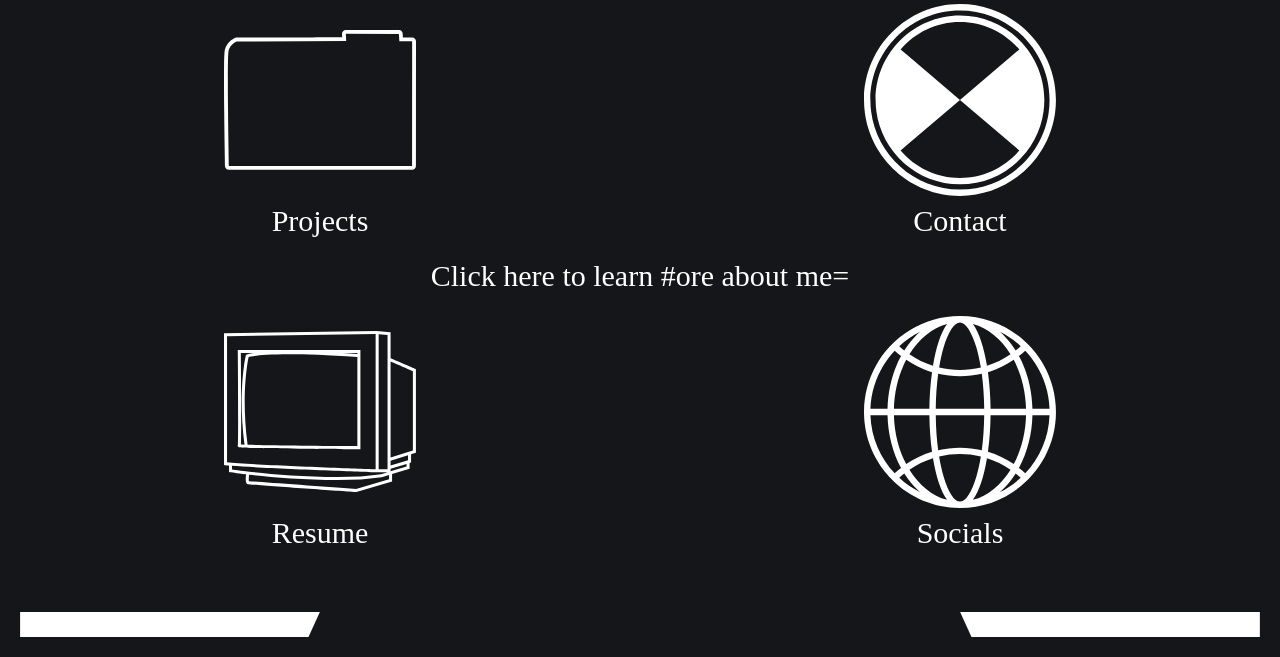
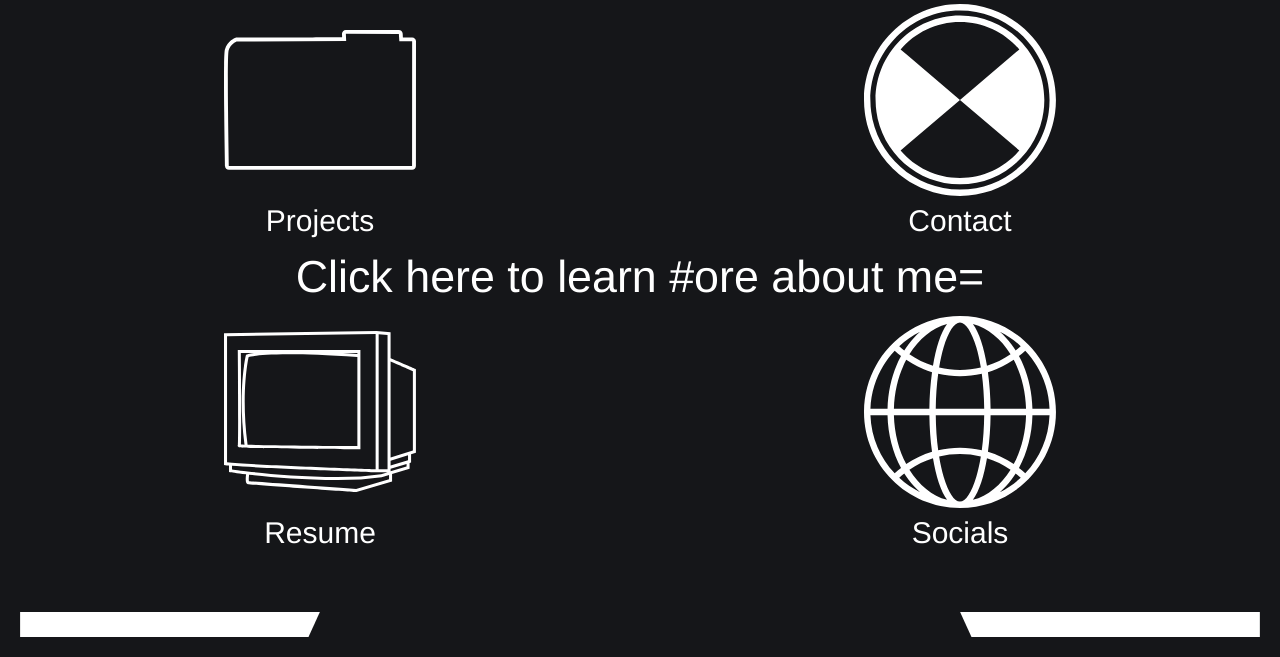
Before and after one commit to Phoenixn82/pe-projects, a PHP site: page /new_website/index.php in a window 1280 px wide. Shown: the part 143-800 px from the top of the page. Run offline with PHP 8.4, Linux system fonts and the light colour scheme.

Commit message:
Add basic social page and some font changes

```diff
--- a/new_website/css_setup/setup.css
+++ b/new_website/css_setup/setup.css
@@ -36,8 +36,9 @@ body {
   background-color: #151619;
   color: white;
 }
-@import "https://fonts.googleapis.com/css?family=Roboto+Mono:100";
 
-h2, p, h1, h3 {
-  font-family: "Roboto Mono";
+
+h2, p, h1, h3, a {
+ font-family: 'helvetica';
+ font-weight: 200;
 }
--- a/new_website/footer.php
+++ b/new_website/footer.php
@@ -1,11 +1,7 @@
 
         <!-- /main content -->
       </main>
-
-
     <footer>
-
-
 
           <div class="footer-icon left">
               <svg width="100%" height="100%" viewBox="0 0 2860 242" version="1.1" xmlns="http://www.w3.org/2000/svg" xmlns:xlink="http://www.w3.org/1999/xlink" xml:space="preserve" xmlns:serif="http://www.serif.com/" style="fill-rule:evenodd;clip-rule:evenodd;stroke-linejoin:round;stroke-miterlimit:2;"><path d="M2859.25,0.5l-109.865,240.726l-2748.89,0l0,-240.726l2858.75,0Z" style="fill:#fff;fill-rule:nonzero;stroke:#000;stroke-opacity:0;stroke-width:1px;"/></svg>
@@ -15,9 +11,7 @@
               <svg width="100%" height="100%" viewBox="0 0 2860 242" version="1.1" xmlns="http://www.w3.org/2000/svg" xmlns:xlink="http://www.w3.org/1999/xlink" xml:space="preserve" xmlns:serif="http://www.serif.com/" style="fill-rule:evenodd;clip-rule:evenodd;stroke-linejoin:round;stroke-miterlimit:2;"><path d="M0.5,0.5l109.865,240.726l2748.89,0l-0,-240.726l-2858.75,0Z" style="fill:#fff;fill-rule:nonzero;stroke:#000;stroke-opacity:0;stroke-width:1px;"/></svg>
           </div>
 
-
     </footer>
-
 
     <script src="js/text-scramble.js"></script>
   </body>
--- a/new_website/home/home_menu.css
+++ b/new_website/home/home_menu.css
@@ -9,40 +9,34 @@
   /*border:  2px solid red;
 */
 }
+
 .home-menu .projects {
   grid-column: 1 / 2;
   grid-row: 1 / 2;
+}
 
-
-}
 .home-menu .contact {
   grid-column:  2 / 3;
   grid-row:  1 / 2;
+}
 
-}
 .home-menu .resume{
   grid-column:  1 / 2;
   grid-row:  3 / 4;
+}
 
-}
 .home-menu .socials {
   grid-column:  2 / 3;
   grid-row:  3 / 4;
-
 }
 
 .home-menu .icon {
   justify-self: center;
-
   max-width: 15vw;
-
   display:  grid;
   place-items:  center;
-
   height: 100%;
   position: relative;
-
-
 }
 
 .home-menu .icon-link {
@@ -58,16 +52,15 @@
   position: absolute;
   text-align: center;
   margin-top:  auto;
-  font-size: clamp(15px, 5vw, 30px);
+  font-size: clamp(10px, 5vw, 30px);
   bottom: 0;
   left: 0;
   width: 100%;
-
 }
 
 .home-menu .word-container {
   grid-column:  span 2;
   grid-row:  2 / 3;
   text-align: center;
-  font-size: clamp(15px, 5vw, 30px);
+  font-size: clamp(15px, 3.5vw, 50px);
 }
--- a/new_website/index.php
+++ b/new_website/index.php
@@ -1,8 +1,30 @@
 
 <?php include("header.php"); ?>
 
+<?php
 
-<?php include("home/home.php"); ?>
+	// ROUTER
+	$page = "home";
+	if ( isset($_GET['page']) ) {
+		$page = $_GET['page'];
+	}
 
+	if ($page == "home") {
+		include("home/home.php");
+	}
+
+	if ($page == "resume") {
+		include("resume/resume.php");
+	}
+
+	if ($page == "socials") {
+		include("socials/socials.php");
+	}
+
+	if ($page == "projects") {
+		include("projects/projects.php");
+	}
+
+ ?>
 
 <?php include("footer.php"); ?>
--- a/new_website/site.css
+++ b/new_website/site.css
@@ -30,6 +30,7 @@ main {
   /*border: 2px solid green;*/
 }
 
+/*footer*//*footer*//*footer*/
 footer {
   display: flex;
   flex-direction: row;
--- a/new_website/socials/socials.css
+++ b/new_website/socials/socials.css
@@ -1,10 +1,11 @@
-/*.inner-column {
+.inner-column {
   display: flex;
   flex-direction: column;
   justify-content: center;
   height: 80vh;
   width: 80vw;
-
+ margin-right: auto;
+  margin-left: auto;
 }
 .icon-row-socials {
   display: flex;
@@ -12,6 +13,5 @@
   justify-content: space-between;
   height: 20vh;
 
+
 }
-
-*/
```
Also changed, not shown: new_website/css_setup/reset.css (+10 -0 lines), new_website/js/word_scramble.css (+2 -8 lines), new_website/projects/projects.php (+4 -17 lines), new_website/socials/socials.php (+0 -7 lines).
